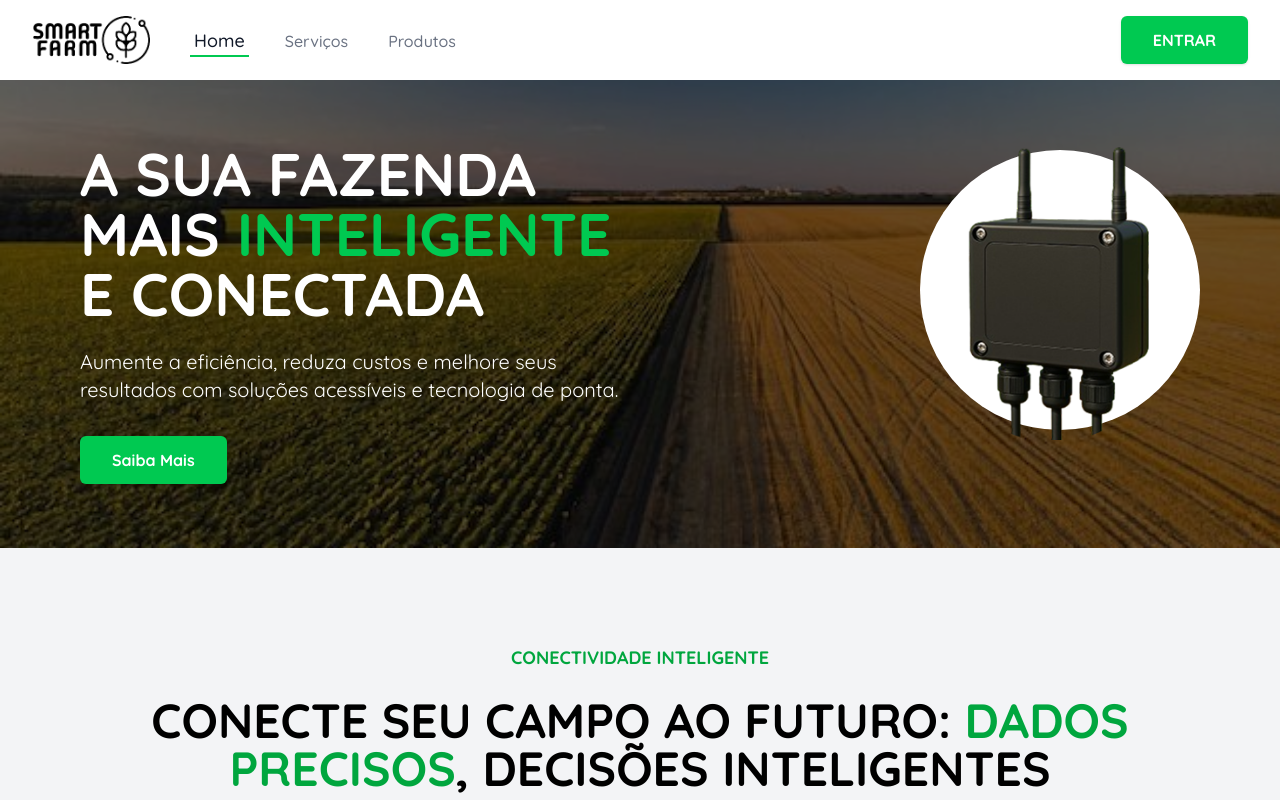
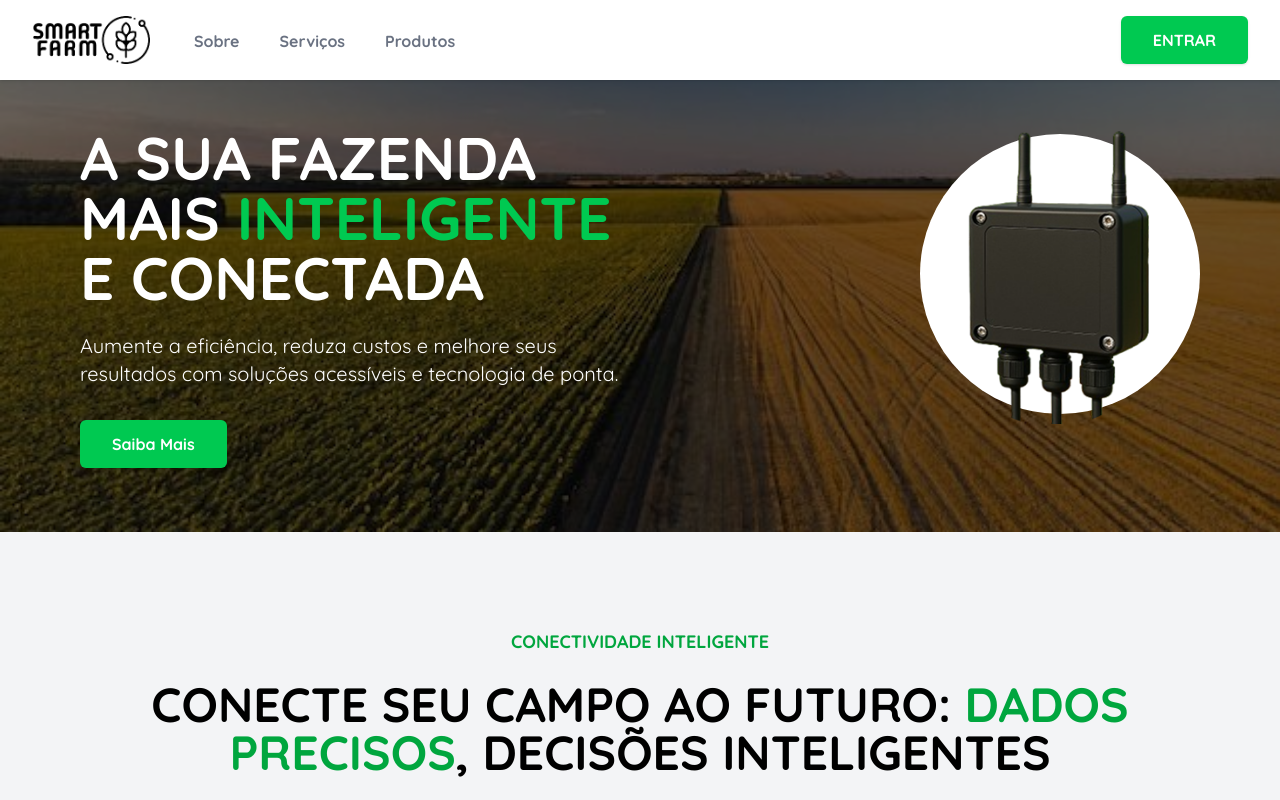
Before and after one commit to RodrigoM2004/smartfarm-reading-mss, a React (Vite) app in the folder frontend/: page / in a window 1280 px wide. Shown: the top 800 px of the page. Built offline with nearby package versions, Linux system fonts and the light colour scheme.

Commit message:
fix(landing_page): unifica as sessões da landing page em uma única página

```diff
--- a/frontend/index.html
+++ b/frontend/index.html
@@ -1,5 +1,5 @@
 <!DOCTYPE html>
-<html lang="en">
+<html lang="en" class="scroll-smooth">
   <head>
     <meta charset="UTF-8" />
     <meta name="viewport" content="width=device-width, initial-scale=1.0" />
--- a/frontend/src/components/Footer.jsx
+++ b/frontend/src/components/Footer.jsx
@@ -16,6 +16,7 @@ export default function Footer() {
           <Link to="/services">
             <Button> Veja os nossos serviços</Button>
           </Link>
+          <Link to="https://www.linkedin.com/in/brunogiannini/" target="_blank">
             <Button
               background="bg-white"
               text="text-green-600"
@@ -24,12 +25,12 @@ export default function Footer() {
             >
               <FaHeadset className="me-2 text-xl" /> Fale com nossa equipe
             </Button>
+          </Link>
         </div>
         <div className="mt-12 mb-0 text-sm opacity-80">
           2025 SmartFarm. Versão: 1.0.0
         </div>
       </div>
-
     </div>
   );
 }
--- a/frontend/src/components/NavLanding/NavLanding.jsx
+++ b/frontend/src/components/NavLanding/NavLanding.jsx
@@ -4,7 +4,7 @@ import NavLandingMobile from "./NavLandingMobile";
 
 export default function NavLanding() {
   return (
-    <nav className="bg-white shadow-sm">
+    <nav className="bg-white shadow-sm fixed top-0 left-0 w-full z-50">
       <div className="mx-auto px-4 sm:px-6 lg:px-8">
         <div className="flex h-20 items-center justify-between">
           <NavLandingMobile />
--- a/frontend/src/components/NavLanding/NavLandingDesktop.jsx
+++ b/frontend/src/components/NavLanding/NavLandingDesktop.jsx
@@ -1,8 +1,11 @@
 import { Link, NavLink } from "react-router-dom";
 import Button from "../ui/Button";
 import logo from "/src/assets/logo.png";
+import { useScrollSpy } from "../../hooks/useScrollSpy.js";
 
 export default function NavLandingDesktop() {
+  const activeSection = useScrollSpy(["about", "services", "products"], 100);
+
   return (
     <div className="hidden md:flex md:items-center md:justify-between w-full">
       <div className="flex items-center">
@@ -13,42 +16,42 @@ export default function NavLandingDesktop() {
 
         {/* Links da Navbar */}
         <div className="ml-10 flex space-x-8">
-          <NavLink
-            to="/"
-            className={({ isActive }) =>
-              `inline-flex items-center px-1 pt-1 border-b-2 text-md font-medium ${
-                isActive
-                  ? "border-green-500 text-gray-900 text-lg"
-                  : "border-transparent text-gray-500 hover:border-gray-300 hover:text-gray-700"
-              }`
-            }
+          <a
+            href="#about"
+            className={`inline-flex items-center px-1 pt-1 border-b-2 text-md font-bold
+    ${
+      activeSection === "about"
+        ? "text-green-600 border-green-600 text-lg"
+        : "text-gray-500 border-transparent"
+    }
+    hover:border-gray-300 hover:text-gray-700`}
           >
-            Home
-          </NavLink>
-          <NavLink
-            to="/services"
-            className={({ isActive }) =>
-              `inline-flex items-center px-1 pt-1 border-b-2 text-md font-medium ${
-                isActive
-                  ? "border-green-500 text-gray-900 text-lg"
-                  : "border-transparent text-gray-500 hover:border-gray-300 hover:text-gray-700"
-              }`
-            }
+            Sobre
+          </a>
+
+          <a
+            href="#services"
+            className={`inline-flex items-center px-1 pt-1 border-b-2 text-md font-bold
+    ${
+      activeSection === "services"
+        ? "text-green-600 border-green-600 text-lg"
+        : "text-gray-500 border-transparent"
+    }
+    hover:border-gray-300 hover:text-gray-700`}
           >
             Serviços
-          </NavLink>
-          <NavLink
-            to="/products"
-            className={({ isActive }) =>
-              `inline-flex items-center px-1 pt-1 border-b-2 text-md font-medium ${
-                isActive
-                  ? "border-green-500 text-gray-900 text-lg"
-                  : "border-transparent text-gray-500 hover:border-gray-300 hover:text-gray-700"
-              }`
-            }
+          </a><a
+            href="#products"
+            className={`inline-flex items-center px-1 pt-1 border-b-2 text-md font-bold
+    ${
+      activeSection === "products"
+        ? "text-green-600 border-green-600 text-lg"
+        : "text-gray-500 border-transparent"
+    }
+    hover:border-gray-300 hover:text-gray-700`}
           >
             Produtos
-          </NavLink>
+          </a>
         </div>
       </div>
 
--- a/frontend/src/components/NavLanding/NavLandingMobile.jsx
+++ b/frontend/src/components/NavLanding/NavLandingMobile.jsx
@@ -51,45 +51,27 @@ export default function NavLandingMobile() {
         }`}
       >
         <div className="bg-white">
-          <NavLink
-            to="/"
-            className={({ isActive }) =>
-              `block px-8 py-2 rounded-md text-base font-medium ${
-                isActive
-                  ? "bg-green-50 text-green-700"
-                  : "text-gray-700 hover:bg-gray-50 hover:text-gray-900"
-              }`
-            }
+          <a
+            href="#about"
+            className="`position-relative block px-8 py-2 rounded-md font-bold text-gray-700 hover:bg-gray-50 hover:text-gray-900"
             onClick={() => setIsOpen(false)}
           >
-            Home
-          </NavLink>
-          <NavLink
-            to="/services"
-            className={({ isActive }) =>
-              `block px-8 py-2 rounded-md text-base font-medium ${
-                isActive
-                  ? "bg-green-50 text-green-700"
-                  : "text-gray-700 hover:bg-gray-50 hover:text-gray-900"
-              }`
-            }
+            Sobre
+          </a>
+          <a
+            href="#services"
+            className="`position-relative block px-8 py-2 rounded-md font-bold text-gray-700 hover:bg-gray-50 hover:text-gray-900"
             onClick={() => setIsOpen(false)}
           >
             Serviços
-          </NavLink>
-          <NavLink
-            to="/products"
-            className={({ isActive }) =>
-              `block px-8 py-2 rounded-md text-base font-medium ${
-                isActive
-                  ? "bg-green-50 text-green-700"
-                  : "text-gray-700 hover:bg-gray-50 hover:text-gray-900"
-              }`
-            }
+          </a>
+          <a
+            href="#products"
+            className="`position-relative block px-8 py-2 rounded-md font-bold text-gray-700 hover:bg-gray-50 hover:text-gray-900"
             onClick={() => setIsOpen(false)}
           >
             Produtos
-          </NavLink>
+          </a>
 
           {/* Botão de "Entrar" */}
           <div className="mt-4">
--- /dev/null
+++ b/frontend/src/hooks/useScrollSpy.js
@@ -0,0 +1,30 @@
+import { useEffect, useState } from "react";
+
+{/* hooker que define em que sessão da página o usuário está */}
+
+export function useScrollSpy(sectionIds = [], offset = 0) {
+  const [activeId, setActiveId] = useState("");
+
+  useEffect(() => {
+    function onScroll() {
+      let currentId = "";
+      for (const id of sectionIds) {
+        const el = document.getElementById(id);
+        if (el) {
+          const rect = el.getBoundingClientRect();
+          if (rect.top - offset <= 0 && rect.bottom > 0) {
+            currentId = id;
+          }
+        }
+      }
+      setActiveId(currentId);
+    }
+
+    window.addEventListener("scroll", onScroll);
+    onScroll();
+
+    return () => window.removeEventListener("scroll", onScroll);
+  }, [sectionIds, offset]);
+
+  return activeId;
+}
--- a/frontend/src/pages/landing/LandingPage.jsx
+++ b/frontend/src/pages/landing/LandingPage.jsx
@@ -7,12 +7,13 @@ import Card from "./components/Card";
 import NavLanding from "/src/components/NavLanding/NavLanding.jsx";
 
 export default function LandingPage() {
+
   return (
     <>
     <NavLanding />
-    <div className="bg-gray-100">
+    <div className="bg-gray-100 pt-16">
 
-      {/* Seção do topo */}
+      {/* Seção do topo (hero) */}
       <div
         className="relative overflow-hidden flex items-center"
         style={{
@@ -57,8 +58,8 @@ export default function LandingPage() {
         </div>
       </div>
 
-      {/* Seção do Meio */}
-      <div className="container mx-auto py-12 my-12 px-8">
+      {/* Seção "Sobre" */}
+      <div className="container mx-auto py-12 my-12 px-8" id="about">
         <div className="text-center mb-12">
           <div className="flex justify-center items-center gap-4 mb-6">
             <div className="text-green-600 font-bold text-lg">
```
Also changed, not shown: frontend/src/utils/constants/services-list.jsx (added). Lines whose indentation alone changed are shown as unchanged.
